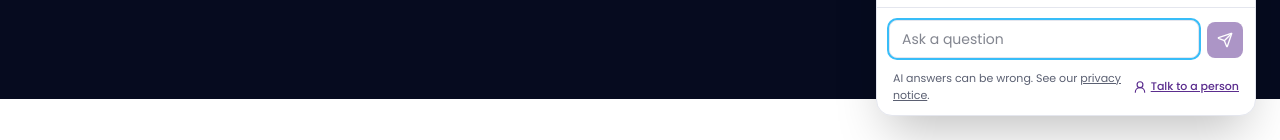
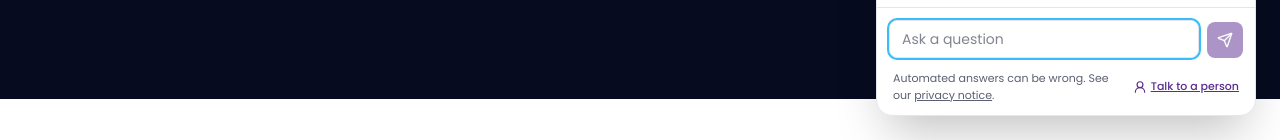
Before and after one commit to nicholastonui34/nilltech-solutions, a Next.js app: page / in a window 1280 px wide. Both pictures are taken after a click on the button "Chat with us". Shown: the part 660-800 px from the top of the page. Built offline with nearby package versions, Linux system fonts and the light colour scheme; no server answers.

Commit message:
Chat: neutral disclaimer while it runs on FAQs; note FAQ mode in CLAUDE.md
Co-Authored-By: Claude Opus 5.5 <noreply@anthropic.com>
Claude-Session: https://claude.ai/code/session_01N5k9HJKsnX5oy6khrhizd1

```diff
--- a/components/chat/chat-panel.tsx
+++ b/components/chat/chat-panel.tsx
@@ -614,7 +614,7 @@ export default function ChatPanel({
 
       <div className="text-muted-foreground flex items-center justify-between gap-2 px-4 pb-3 text-[11px]">
         <span>
-          AI answers can be wrong. See our{" "}
+          Automated answers can be wrong. See our{" "}
           <Link href="/legal#privacy" className="underline">
             privacy notice
           </Link>
```
Also changed, not shown: 1 other file (tests, documents, lock files or other folders).
